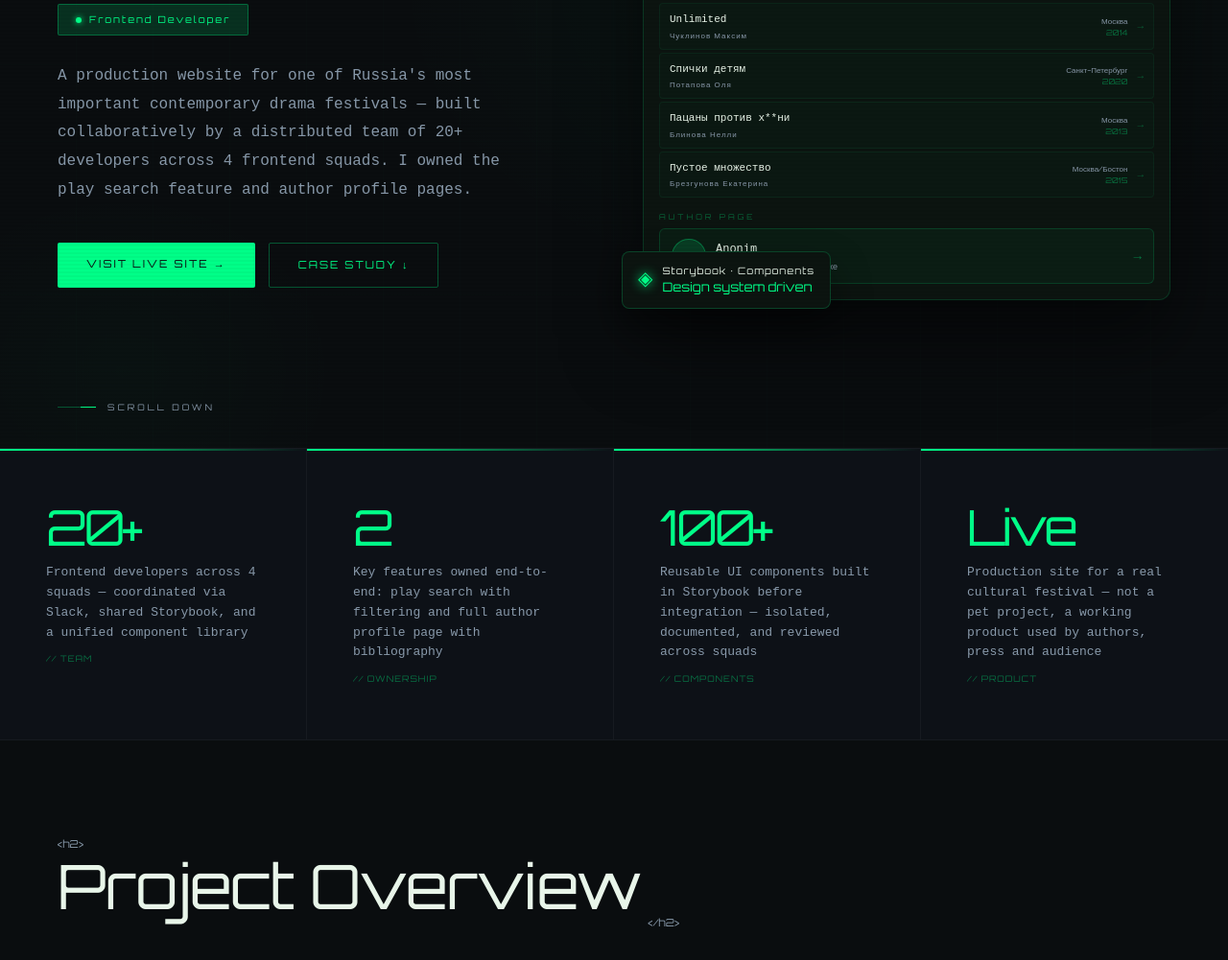
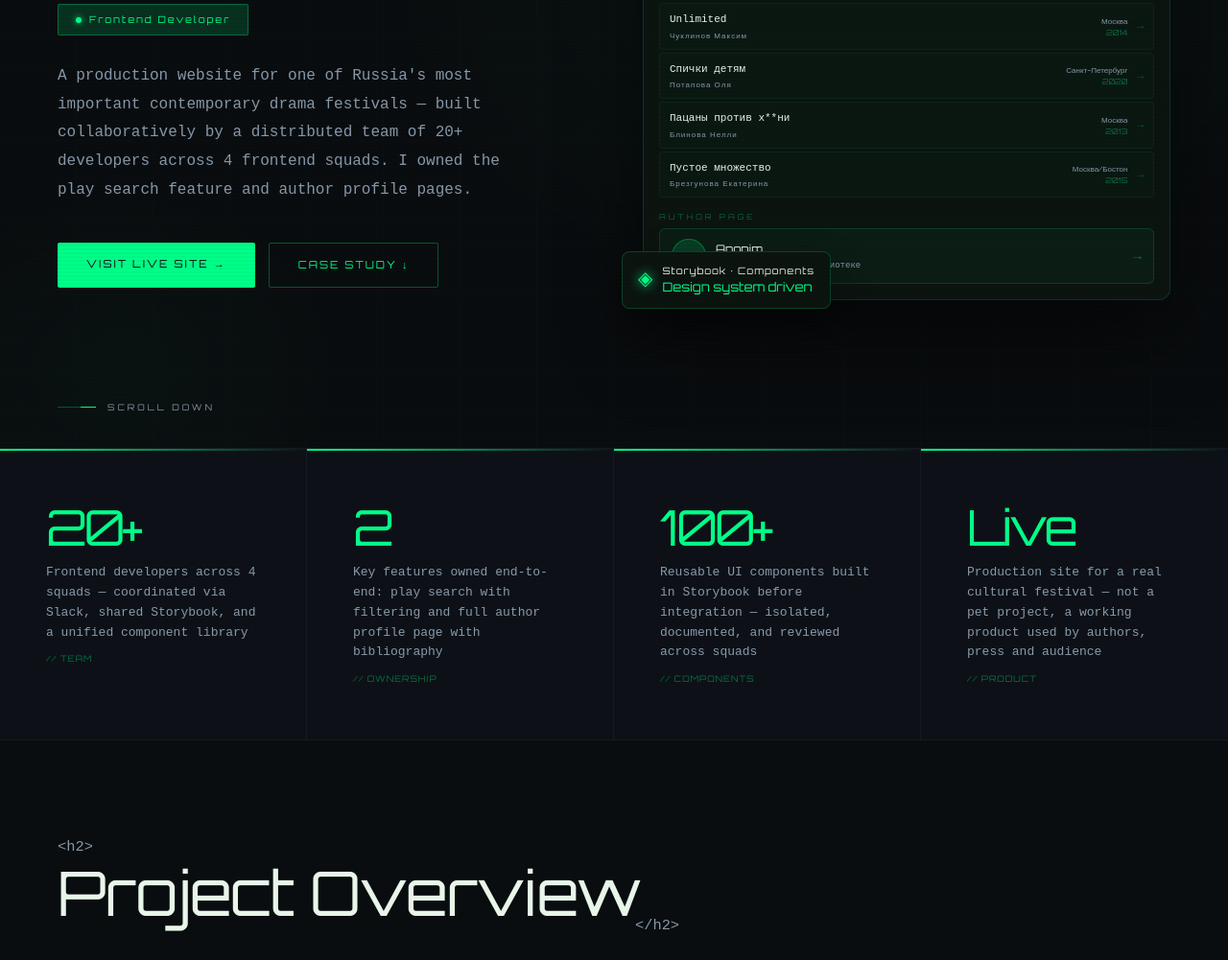
Before and after one commit to whodef/portfolio, a website built with Vite: page projects/lubimovka/index.html in a window 1280 px wide. Shown: the part 333-1334 px from the top of the page at 96% size. Built offline with nearby package versions, Linux system fonts and the light colour scheme; a web font is replaced by a local one.

Commit message:
fix: Align heading tag-label fonts with title-page hero and fix swapped fonts in Lubimovka author card
Co-Authored-By: Claude Sonnet 5 <noreply@anthropic.com>

```diff
--- a/projects/lubimovka/hero/hero.css
+++ b/projects/lubimovka/hero/hero.css
@@ -210,10 +210,10 @@
   flex-shrink: 0;
 }
 .lm-author-name {
-  font-family: var(--font-secondary); font-size: 12px; color: var(--text);
+  font-family: var(--font-mono); font-size: 12px; color: var(--text);
 }
 .lm-author-city {
-  font-family: var(--font-mono); font-size: 9px;
+  font-family: var(--font-secondary); font-size: 9px;
   color: var(--text-dim); margin-top: 2px;
 }
 .lm-author-badge {
--- a/src/components/hero/hero.css
+++ b/src/components/hero/hero.css
@@ -33,12 +33,6 @@ h1.hero-name {
 
 .name {
   margin-left: clamp(20px, 4vw, 50px);
-}
-
-.tag-label, .tag-close {
-  font-family: var(--font-secondary);
-  font-size: clamp(12px, 1.2vw, 16px);
-  color: var(--text-dim);
 }
 
 .hero-subtitle {
--- a/src/styles/global.css
+++ b/src/styles/global.css
@@ -76,14 +76,14 @@ section {
 
 /* ─── SHARED: tag labels ─── */
 .tag-label {
-  font-family: var(--font-mono);
-  font-size: 11px;
+  font-family: var(--font-secondary);
+  font-size: clamp(12px, 1.2vw, 16px);
   color: var(--text-dim);
   margin-bottom: 4px;
 }
 .tag-close {
-  font-family: var(--font-mono);
-  font-size: 11px;
+  font-family: var(--font-secondary);
+  font-size: clamp(12px, 1.2vw, 16px);
   color: var(--text-dim);
   margin-top: 6px;
   margin-bottom: 16px;
@@ -148,6 +148,7 @@ section {
 
   .section-title { font-size: clamp(28px, 6vw, 48px); }
   .title-tag-wrap .tag-close { right: -30px; bottom: -26px; }
+  .tag-label, .tag-close { font-size: clamp(18px, 1.2vw, 21px); }
 }
 
 /* ─── MOBILE (≤ 600px) ─── */
```
